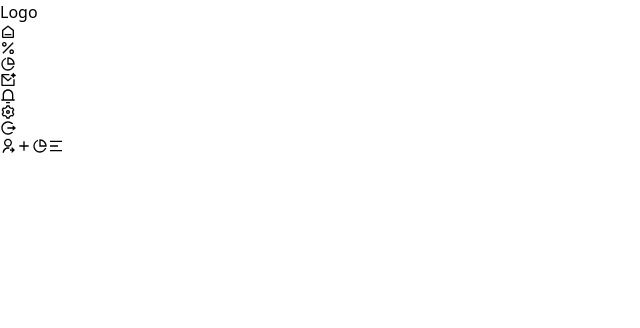
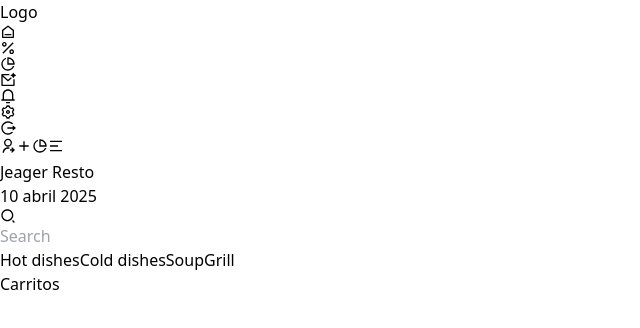
Before and after one commit to lucasbarcelo11/TiendaOnline, a React (Vite) app: page / in a window 1280 px wide. Shown: the top 328 px of the page, without its empty margins (0-640 px from the left). Built offline with nearby package versions, Linux system fonts and the light colour scheme.

Commit message:
Seguimos avanzando realizando header

```diff
--- a/src/App.jsx
+++ b/src/App.jsx
@@ -1,37 +1,88 @@
-import { Sidebar } from "./components/shared/Sidebar"
+import { Sidebar } from "./components/shared/Sidebar";
 import { useState } from "react";
-import { RiMenu2Line, RiUserSharedLine, RiAddFill, RiPieChartLine, RiCloseLine } from "react-icons/ri";
+import {
+  RiMenu2Line,
+  RiUserSharedLine,
+  RiAddFill,
+  RiPieChartLine,
+  RiCloseLine,
+  RiSearch2Line,
+} from "react-icons/ri";
 
 function App() {
-
-  const [showMenu, setShowMenu] = useState(false)
+  const [showMenu, setShowMenu] = useState(false);
   //const [showOrder, setShowOrder] = useState(false)
 
-
   const toggleMenu = () => {
-    setShowMenu(!showMenu)
-  }
+    setShowMenu(!showMenu);
+  };
   return (
     <div className="bg-[#262837] w-full min-h-screen">
       <Sidebar showMenu={showMenu} />
       {/* Menu movil*/}
-    <nav className="bg-[#1F1D2B] lg:hidden fixed w-full bottom-0 left-0 text-xl text-gray-400 py-2 px-8 flex items-center justify-between
-    rounded-tl-xl rounded-tr-xl">
+      <nav
+        className="bg-[#1F1D2B] lg:hidden fixed w-full bottom-0 left-0 text-xl text-gray-400 py-2 px-8 flex items-center justify-between
+    rounded-tl-xl rounded-tr-xl"
+      >
         <button className="p-2">
           <RiUserSharedLine />
         </button>
         <button className="p-2">
-        <RiAddFill/>
+          <RiAddFill />
         </button>
         <button className="p-2">
-        <RiPieChartLine/>
+          <RiPieChartLine />
         </button>
         <button onClick={toggleMenu} className="text-white p-2">
-        {showMenu ? <RiCloseLine/> : <RiMenu2Line/>}
+          {showMenu ? <RiCloseLine /> : <RiMenu2Line />}
         </button>
       </nav>
+      <main className="lg:pl-28 grid grid-cols-1 lg:grid-cols-8">
+        <div className="lg:col-span-6">
+          {/* Header*/}
+          <header className="p-4">
+            {/* Title and Search*/}
+            <div className="flex flex-col gap-4 mb-6">
+              <div>
+                <h1 className="text-xl text-gray-300">Jeager Resto</h1>
+                <p className="text-gray-500">10 abril 2025</p>
               </div>
-  )
+              <form>
+                <div className="w-full relative">
+                  <RiSearch2Line className="absolute left-3 top-1/2 -translate-y-1/2 text-gray-300" />
+                  <input
+                    type="text"
+                    className="bg-[#1F1D2B] w-full py-2 pl-10 pr-4 rounded-lg text-gray-300 outline-none"
+                    placeholder="Search"
+                  />
+                </div>
+              </form>
+            </div>
+            {/* Tabs */}
+            <nav className="text-gray-300 flex items-center justify-between border-b">
+              <a
+                href="#"
+                className="relative py-2 pr-4 before:w-1/2 before:h-[2px] before:absolute before:bg-[#ec7c6a]
+                 before:left-0 before:rounded-full before:-bottom-[1px] text-[#ec7c6a]"
+              >
+                Hot dishes
+              </a>
+              <a href="#" className=" py-2 pr-4">
+                Cold dishes
+              </a>
+              <a href="#" className=" py-2 pr-4">
+                Soup
+              </a>
+              <a href="#" className=" py-2">
+                Grill
+              </a>
+            </nav>
+          </header>
+        </div>
+        <div className="lg:col-span-2 fixed lg:static right-0">Carritos</div>
+      </main>
+    </div>
+  );
 }
 
-export default App
+export default App;
```
Lines whose indentation alone changed are shown as unchanged.
